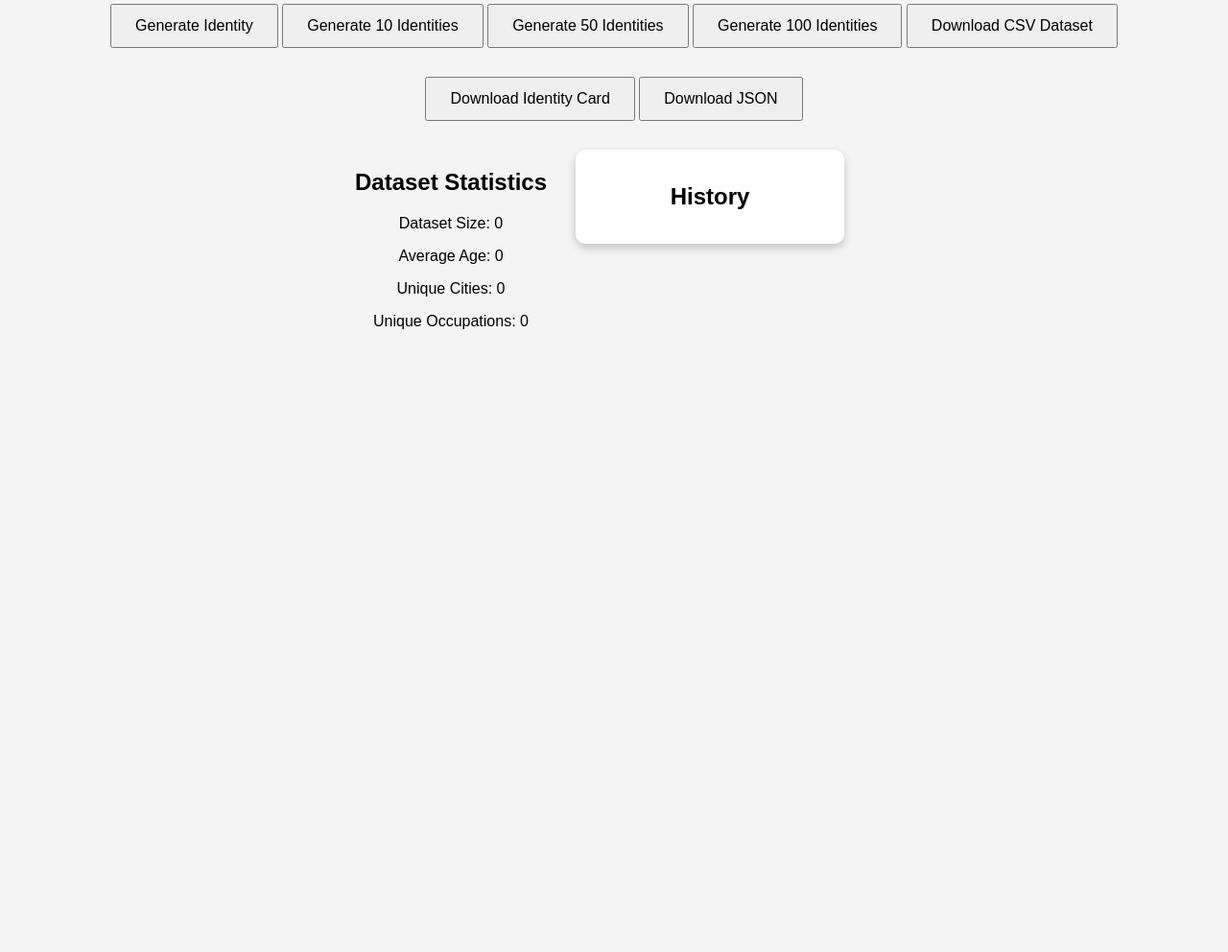
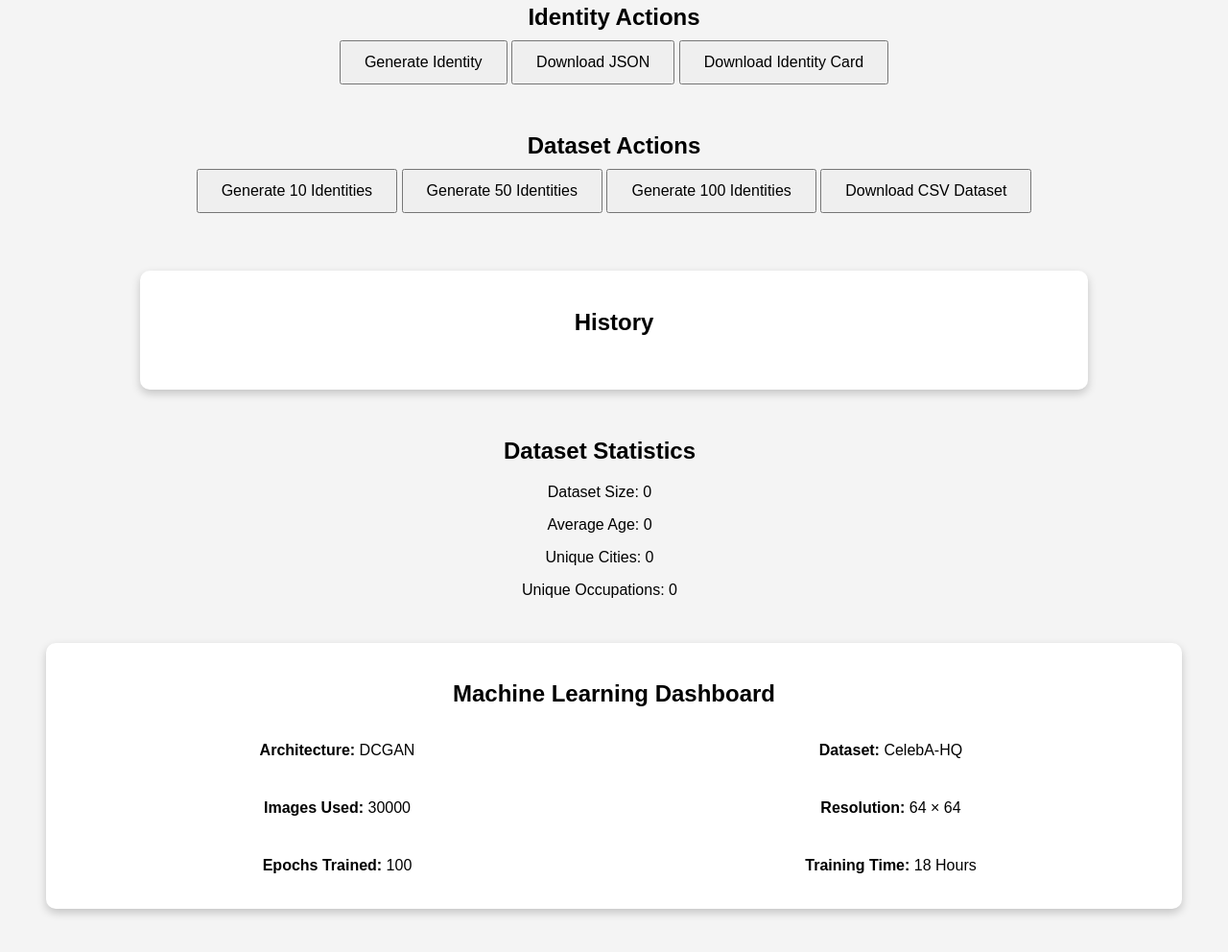
Before and after one commit to arunima1507/AI-Synthetic-Identity-Studio, a plain HTML site: page frontend/index.html in a window 1280 px wide. Shown: the part 124-1116 px from the top of the page at 96% size. Before the commit the page ends 800 px from the top, so only its background shows below. Drawn offline with Linux system fonts and the light colour scheme.

Commit message:
Add dataset generation dashboard and identity history

```diff
--- a/frontend/index.html
+++ b/frontend/index.html
@@ -13,9 +13,27 @@
 
     <h1>AI Synthetic Identity Studio</h1>
 
-    <button type="button" onclick="generateIdentity()">
+    <div class="action-section">
+
+        <h2>Identity Actions</h2>
+
+        <button onclick="generateIdentity()">
             Generate Identity
         </button>
+
+        <button onclick="downloadJSON()">
+            Download JSON
+        </button>
+
+        <button onclick="downloadCard()">
+            Download Identity Card
+        </button>
+
+    </div>
+
+    <div class="action-section">
+
+        <h2>Dataset Actions</h2>
 
         <button onclick="generateDataset(10)">
             Generate 10 Identities
@@ -33,13 +51,15 @@
             Download CSV Dataset
         </button>
 
-    <button onclick="downloadCard()">
-        Download Identity Card
-    </button>
+    </div>
 
-    <button onclick="downloadJSON()">
-        Download JSON
-    </button>
+    <div id="history-panel">
+
+            <h2>History</h2>
+
+            <ul id="history-list"></ul>
+
+    </div>
 
     <div class="container">
         <div id="dataset-info">
@@ -63,15 +83,32 @@
             </p>
 
         </div>
-        <div id="history-panel">
 
-            <h2>History</h2>
-
-            <ul id="history-list"></ul>
+        <div id="identity-card"></div>
 
     </div>
 
-        <div id="identity-card"></div>
+
+
+    <div id="ml-dashboard">
+
+        <h2>Machine Learning Dashboard</h2>
+
+        <div id="training-info">
+
+            <p><b>Architecture:</b> DCGAN</p>
+
+            <p><b>Dataset:</b> CelebA-HQ</p>
+
+            <p><b>Images Used:</b> 30000</p>
+
+            <p><b>Resolution:</b> 64 × 64</p>
+
+            <p><b>Epochs Trained:</b> 100</p>
+
+            <p><b>Training Time:</b> 18 Hours</p>
+
+        </div>
 
     </div>
 
--- a/frontend/style.css
+++ b/frontend/style.css
@@ -62,11 +62,13 @@ button {
 
 #history-panel {
 
-    width: 250px;
+    width: 80%;
+
+    margin: 30px auto;
 
     background: white;
 
-    padding: 15px;
+    padding: 20px;
 
     border-radius: 10px;
 
@@ -75,20 +77,56 @@ button {
 
 #history-list {
 
+    display: flex;
+
+    flex-wrap: wrap;
+
+    gap: 10px;
+}
+
+#history-list {
+
+    display: flex;
+
+    flex-wrap: wrap;
+
+    gap: 10px;
+
     list-style: none;
 
     padding: 0;
 }
 
-#history-list li {
+#ml-dashboard {
 
-    padding: 10px;
+    margin-top: 30px;
 
-    margin-bottom: 8px;
+    padding: 20px;
 
-    background: #f0f0f0;
+    background: white;
 
-    border-radius: 5px;
+    border-radius: 10px;
 
-    cursor: pointer;
+    box-shadow: 0px 4px 10px rgba(0,0,0,0.2);
 }
+
+#training-info {
+
+    display: grid;
+
+    grid-template-columns: repeat(2, 1fr);
+
+    gap: 10px;
+}
+
+.action-section {
+
+    margin: 20px auto;
+
+    text-align: center;
+}
+
+.action-section h2 {
+
+    margin-bottom: 10px;
+}
```
Lines whose indentation alone changed are shown as unchanged.
